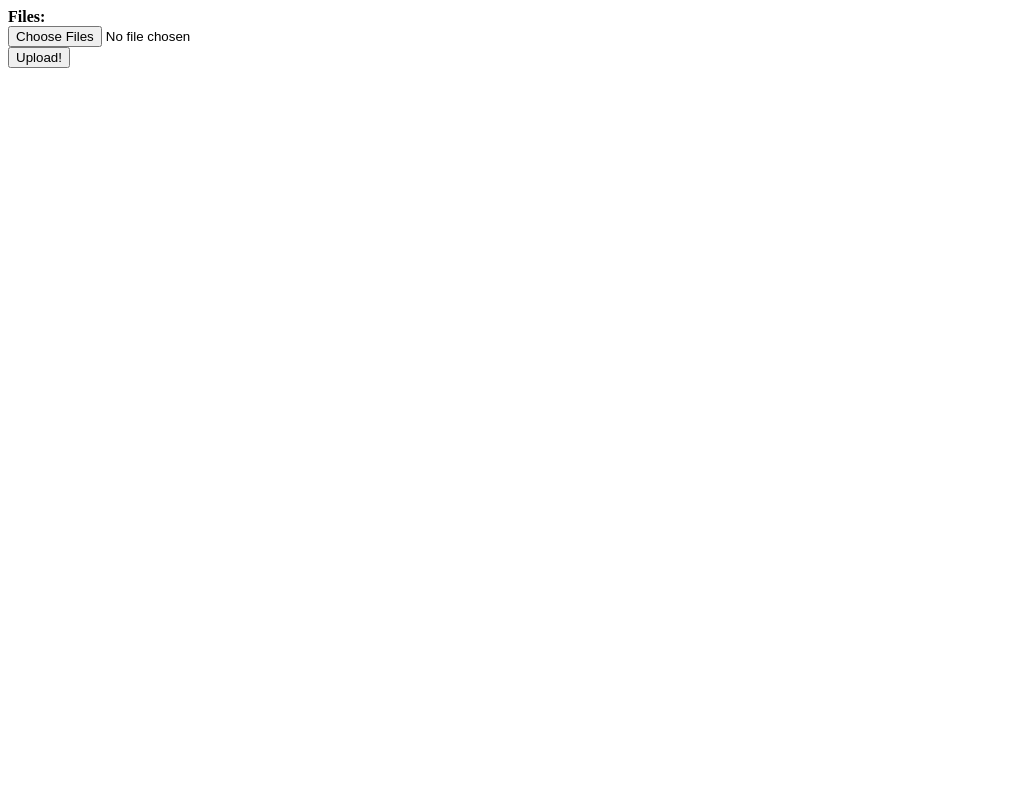
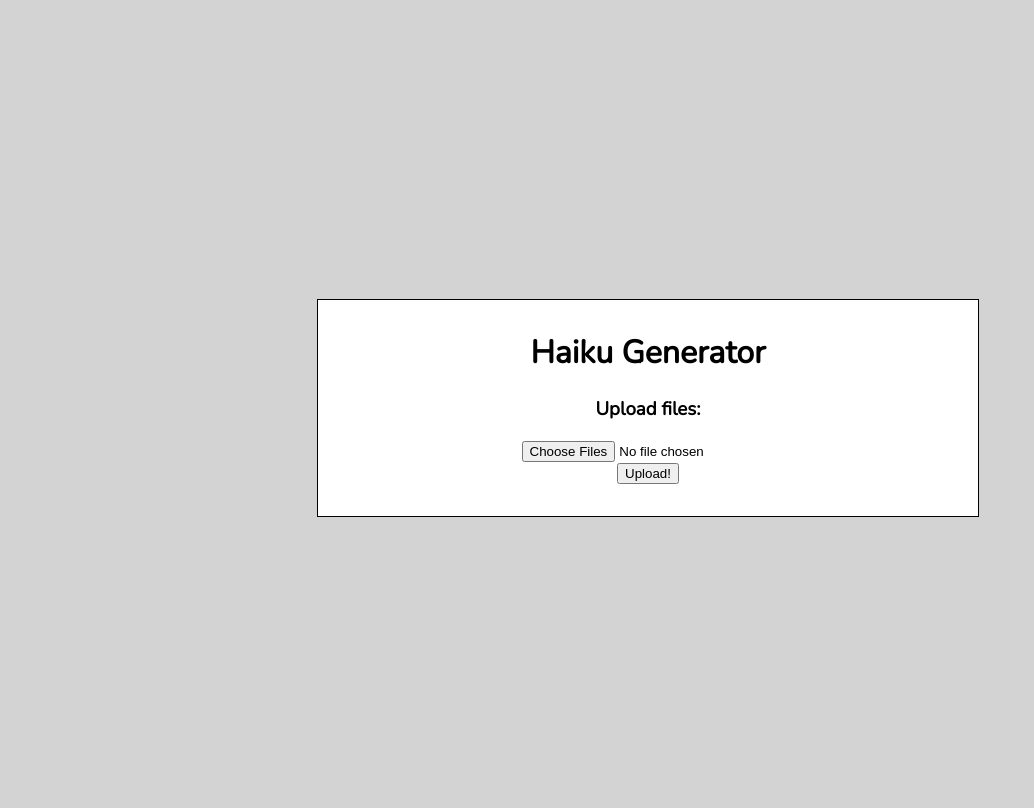
Before and after one commit to mcao/Image2Haiku, a Flask app: page / in a window 1280 px wide. Shown: the whole page, without its empty margins (0-1034 px from the left). Before the commit the page ends 68 px from the top, so only its background shows below. Run offline with Flask 2, Linux system fonts and the light colour scheme.

Commit message:
Made upload website prettier

```diff
--- a/templates/upload.html
+++ b/templates/upload.html
@@ -1,38 +1,50 @@
 <!DOCTYPE html>
 <html>
+    <head>
+        <title>Haiku Generator - Upload file</title>
+        <script src="https://ajax.googleapis.com/ajax/libs/jquery/1.12.0/jquery.min.js"></script>
+        <link href="https://fonts.googleapis.com/css?family=Nunito" rel="stylesheet">
+        <style>
+            div {
+                font-family: 'Nunito', sans-serif;
+            }
 
-<head>
+            .outer {
+                display: table;
+                position: absolute;
+                height: 100%;
+                width: 100%;
+            }
 
-    <title>Upload</title>
-    <script src="https://ajax.googleapis.com/ajax/libs/jquery/1.12.0/jquery.min.js"></script>
-</head>
+            .middle {
+                display: table-cell;
+                vertical-align: middle;
+            }
 
-<body>
+            .inner {
+                margin: auto;
+                width: 50%;
+                text-align: center;
+                background-color: white;
+                border: 1px solid black;
+                padding: 10px;
+            }
+        </style>
+    </head>
 
-    <form id="upload-form" action="{{ url_for('upload') }}" method="POST" enctype="multipart/form-data">
+    <body bgcolor = lightgrey>
+        <div class="outer"><div class="middle">
+            <div bgcolor = white class="inner">
+                <h1>Haiku Generator</h1>
 
-        <strong>Files:</strong><br>
-        <input id="file-picker" type="file" name="file" accept="image/*" multiple>
-        <div id="msg"></div>
-        <input type="submit" value="Upload!" id="upload-button">
-    </form>
-</body>
-<script>
-
-    $("#file-picker").change(function () {
-        var input = document.getElementById('file-picker');
-        for (var i = 0; i < input.files.length; i++) {
-            var ext = input.files[i].name.substring(input.files[i].name.lastIndexOf('.') + 1).toLowerCase()
-            if ((ext == 'jpg') || (ext == 'png')) {
-                $("#msg").text("Files are supported")
-            }
-            else {
-                $("#msg").text("Files are NOT supported")
-                document.getElementById("file-picker").value = "";
-            }
-        }
-    });
-
-</script>
-
+                <form id="upload-form" action="{{ url_for('upload') }}" method="POST" enctype="multipart/form-data">
+                    <h3>Upload files:</h3>
+                    <input id="file-picker" type="file" name="file" accept=".jpg,.png" multiple>
+                    <div id="msg"></div>
+                    <input type="submit" value="Upload!" id="upload-button">
+                </form>
+                <br>
+            </div>
+        </div></div>
+    </body>
 </html>
```
